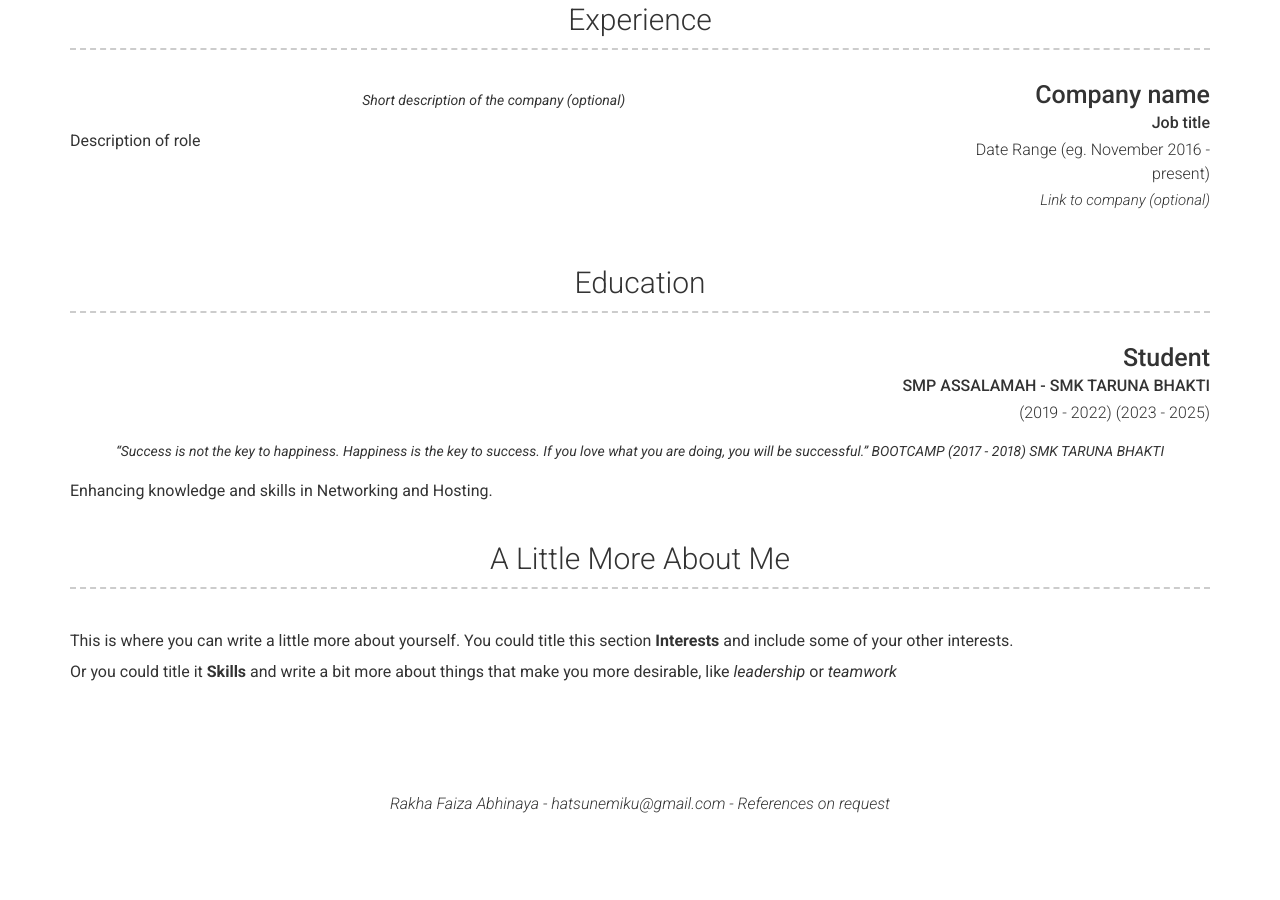
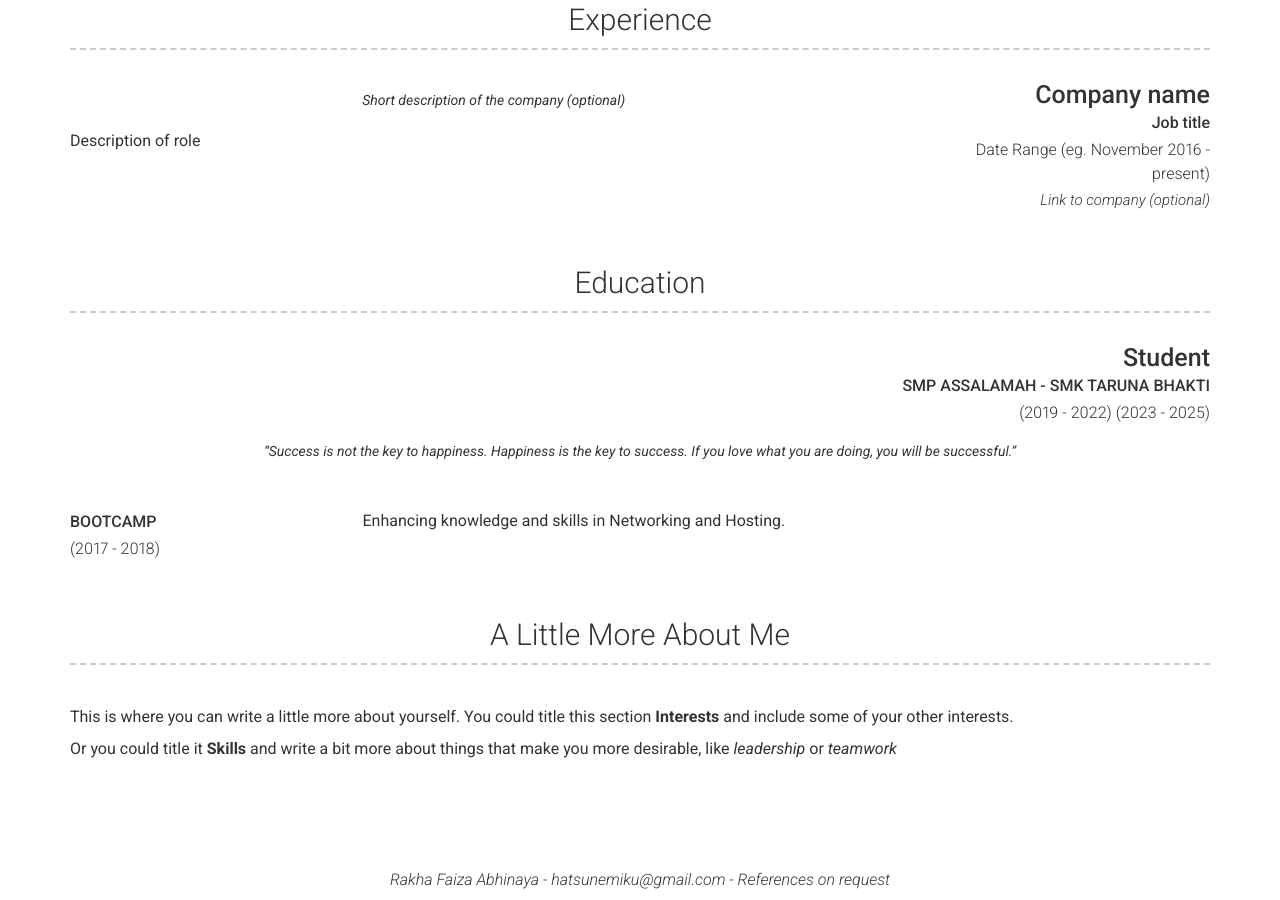
Before and after one commit to justfazrakh/websitecv, a Jekyll site: the page built from index.md, in a window 1280 px wide and 900 px high, scrolled down 976 px. Built offline with Jekyll 4.4.1, drawn with Linux system fonts in a browser that asks for light colours; nearby versions of some CDN libraries; before the commit the page ends 1799 px from its top, so only the background shows below that.

Commit message:
Update _config.yml

```diff
--- a/_config.yml
+++ b/_config.yml
@@ -103,7 +103,10 @@ content:
         sub_title: SMP ASSALAMAH - SMK TARUNA BHAKTI
         caption: (2019 - 2022) (2023 - 2025)
         quote: “Success is not the key to happiness. Happiness is the key to success. If you love what you are doing, you will be successful.”
-          BOOTCAMP (2017 - 2018) SMK TARUNA BHAKTI
+        description: | #optional
+      - layout: left
+        sub_title: BOOTCAMP
+        caption: (2017 - 2018)
         description: Enhancing knowledge and skills in Networking and Hosting.
 
   - title: A Little More About Me
```
